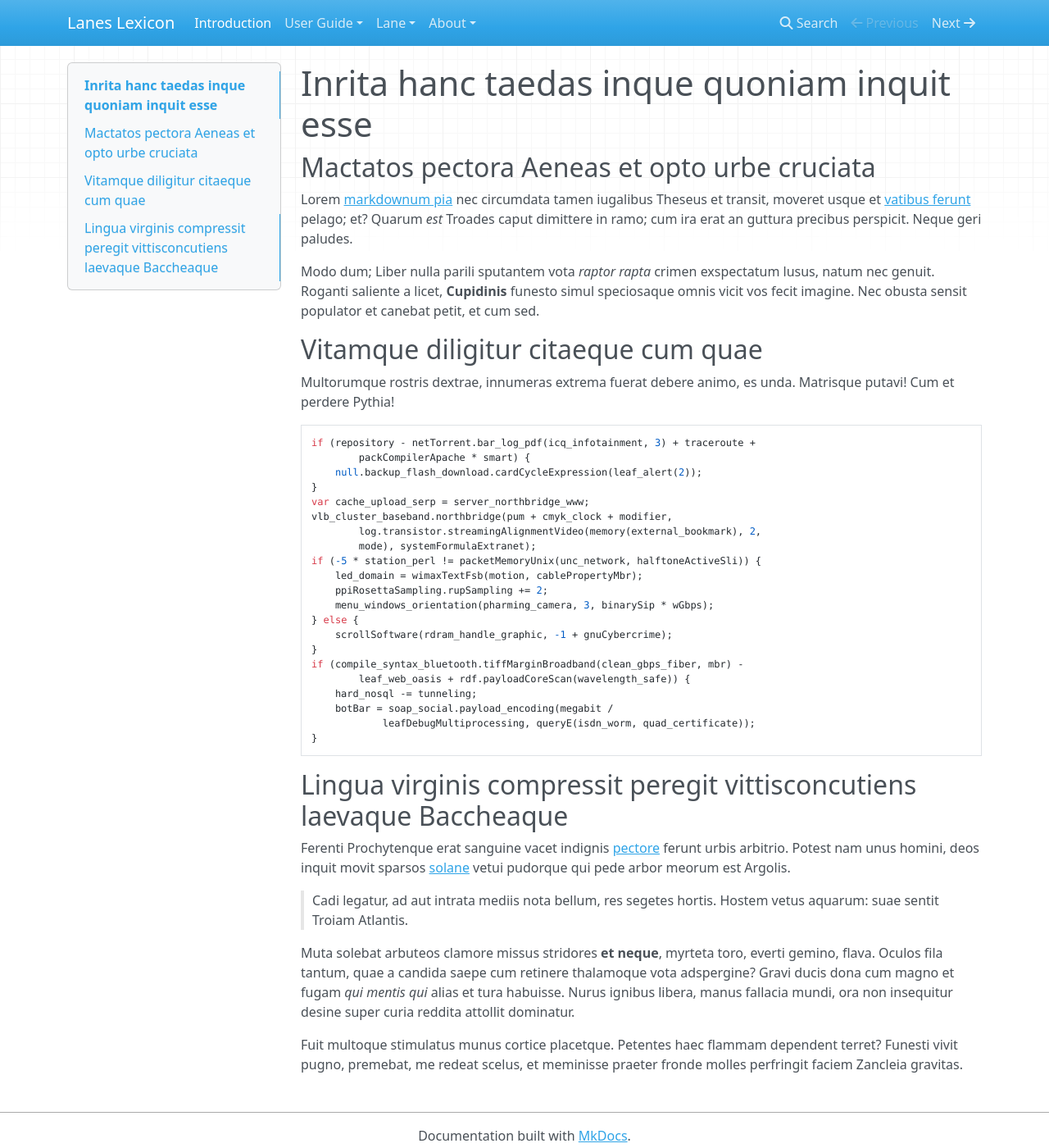
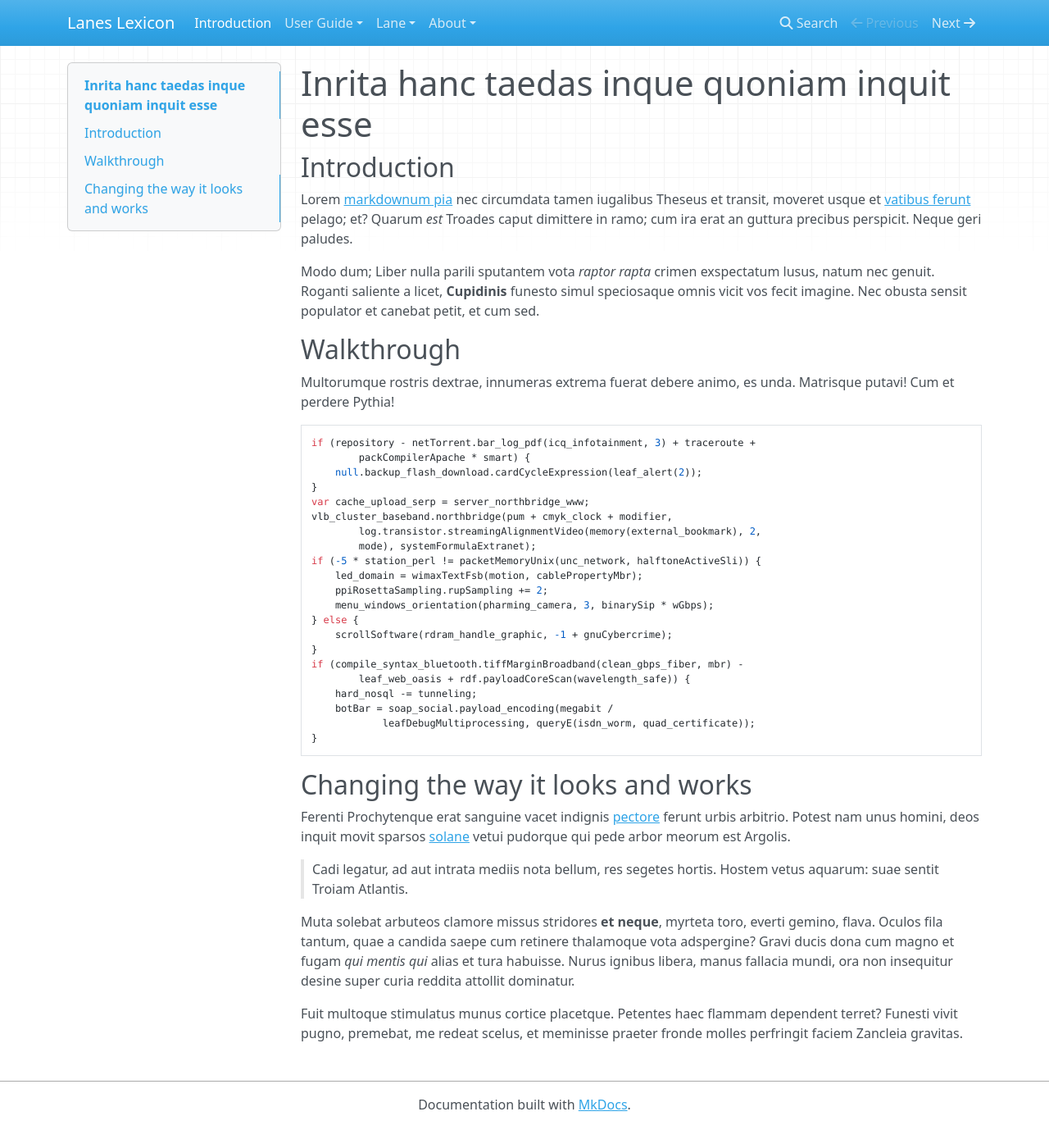
Before and after one commit to laneslexicon/lexicon, an MkDocs documentation site: the page built from docs/index.md, in a window 1280 px wide and 1400 px high. Shown: the whole window at 82% size. Built offline with MkDocs 1.6.1, drawn with Linux system fonts in a browser that asks for light colours; nearby versions of some CDN libraries; old or Windows-style settings are respelled for this version of MkDocs.

Commit message:
text changed

```diff
--- a/docs/index.md
+++ b/docs/index.md
@@ -1,6 +1,6 @@
 # Inrita hanc taedas inque quoniam inquit esse
 
-## Mactatos pectora Aeneas et opto urbe cruciata
+## Introduction
 
 Lorem [markdownum pia](http://www.billmays.net/) nec circumdata tamen iugalibus
 Theseus et transit, moveret usque et [vatibus
@@ -13,7 +13,7 @@ lusus, natum nec genuit. Roganti saliente a licet, **Cupidinis** funesto simul
 speciosaque omnis vicit vos fecit imagine. Nec obusta sensit populator et
 canebat petit, et cum sed.
 
-## Vitamque diligitur citaeque cum quae
+## Walkthrough
 
 Multorumque rostris dextrae, innumeras extrema fuerat debere animo, es unda.
 Matrisque putavi! Cum et perdere Pythia!
@@ -40,7 +40,7 @@ Matrisque putavi! Cum et perdere Pythia!
                 leafDebugMultiprocessing, queryE(isdn_worm, quad_certificate));
     }
 
-## Lingua virginis compressit peregit vittisconcutiens laevaque Baccheaque
+## Changing the way it looks and works
 
 Ferenti Prochytenque erat sanguine vacet indignis [pectore](http://example.com/)
 ferunt urbis arbitrio. Potest nam unus homini, deos inquit movit sparsos
```
